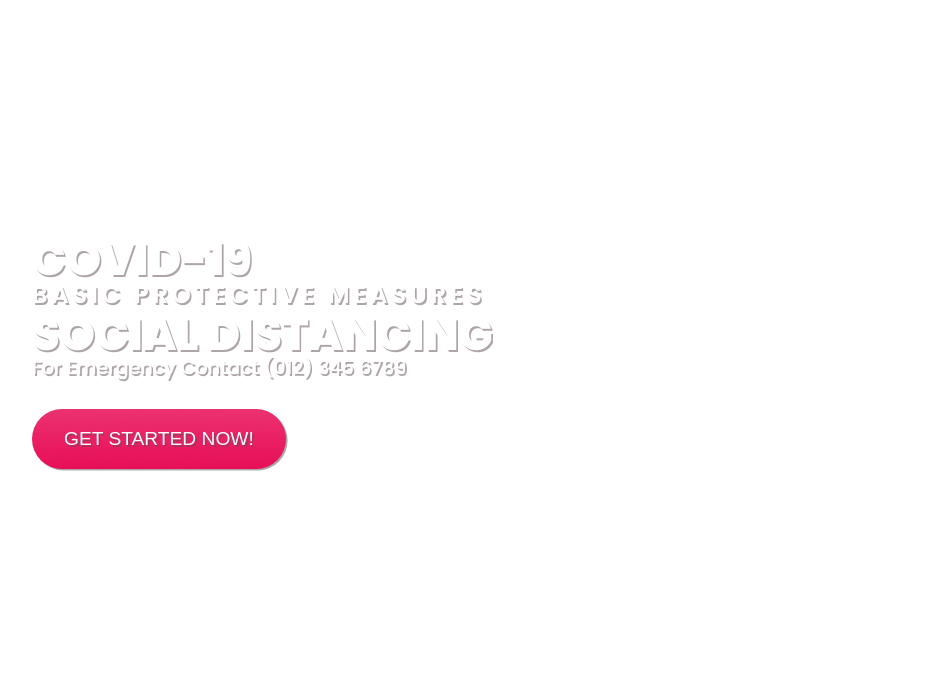
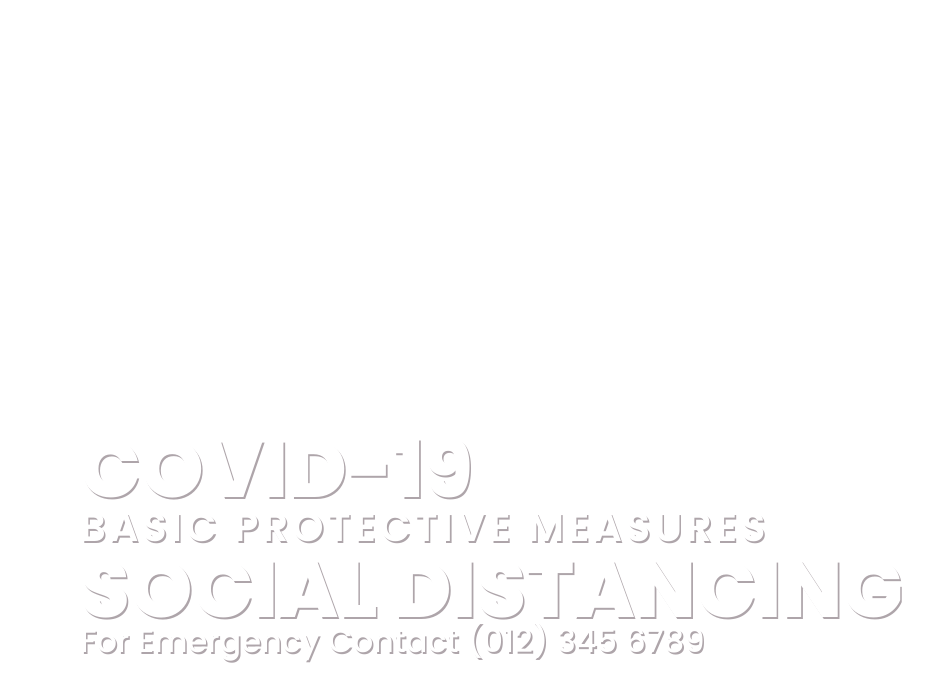
Before and after one commit to SashBFa/corona-challenge, a website: page index.html in a window 1280 px wide. Shown: the part 107-800 px from the top of the page, without its empty margins (112-1045 px from the left). Drawn offline with nearby package versions, Linux system fonts and the light colour scheme.

Commit message:
header tablet version responsive

```diff
--- a/assets/scss/_header.scss
+++ b/assets/scss/_header.scss
@@ -21,7 +21,7 @@
         left: 0;
     }
     &__entete{
-        height: 30rem;
+        height: 50%;
         @include flexCFE;
         text-transform: uppercase;
         color: $white;
@@ -50,3 +50,31 @@
         margin-top: 2rem;
     }
 }
+
+@media screen and (min-width: 767px){
+    .header{
+        height: 100rem;
+        &__section{
+            height: calc(100% - 5rem);
+            padding: 4rem 4rem 0 4rem;
+        }
+        &__h1{
+            font-size: 5rem;
+            height: 5.5rem;
+        }
+        &__h2{
+            font-size: 2.5rem;
+            height: 2rem;
+        }
+        &__p{
+            font-size: 2rem;
+        }
+        &__butt{
+            margin-top: 4rem;
+        }
+    }
+}
+
+
+@media screen and (min-width: 1024px){
+}
```
Also changed, not shown: assets/css/style.css, 1 other file.
